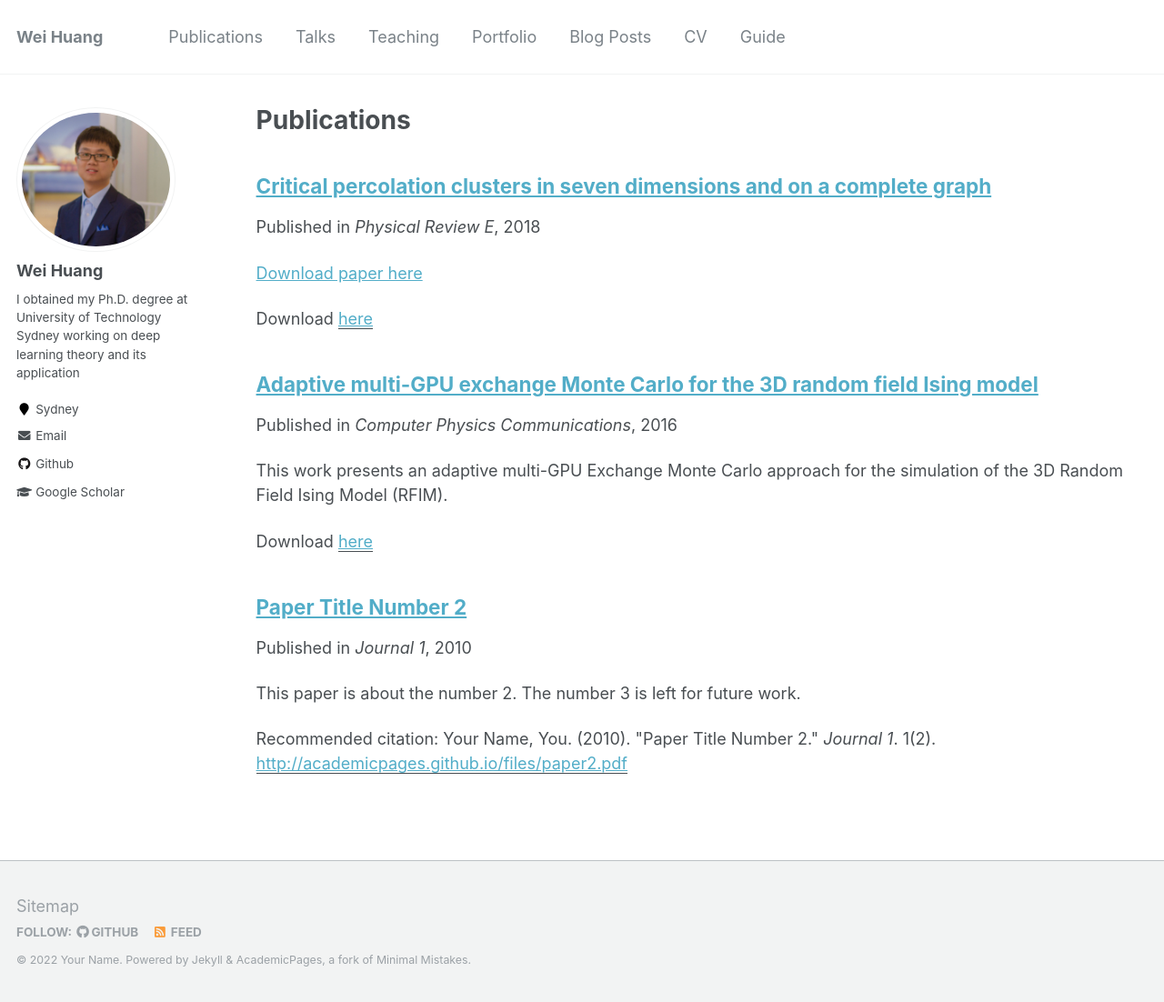
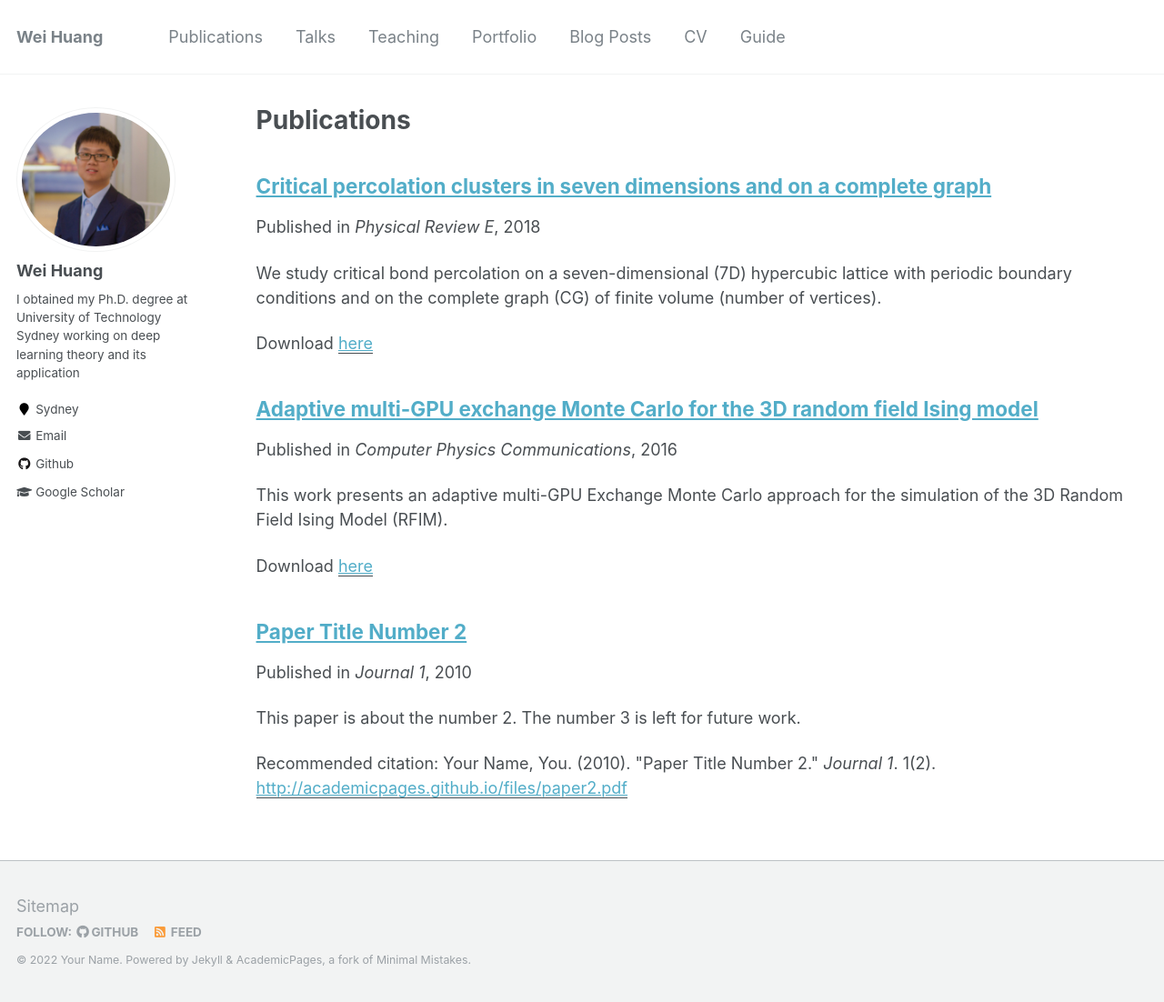
Before and after one commit to WeiHuang05/Weihuang05.github.io, a Jekyll site: the page built from _pages/publications.md, in a window 1280 px wide and 1102 px high. Shown: the whole window at 91% size. Built offline with Jekyll 4.4.1, drawn with Linux system fonts in a browser that asks for light colours.

Commit message:
Update 2018-02-07-CriticalPercolation-number-2.md

```diff
--- a/_publications/2018-02-07-CriticalPercolation-number-2.md
+++ b/_publications/2018-02-07-CriticalPercolation-number-2.md
@@ -2,6 +2,8 @@
 title: "Critical percolation clusters in seven dimensions and on a complete graph"
 collection: publications
 permalink: /publication/2018-02-07-CriticalPercolation-number-2
+excerpt: 'We study critical bond percolation on a seven-dimensional (7D) hypercubic lattice with periodic
+boundary conditions and on the complete graph (CG) of finite volume (number of vertices).'
 date: 2018-02-07
 venue: 'Physical Review E'
 paperurl: 'https://journals.aps.org/pre/pdf/10.1103/PhysRevE.97.022107'
```
